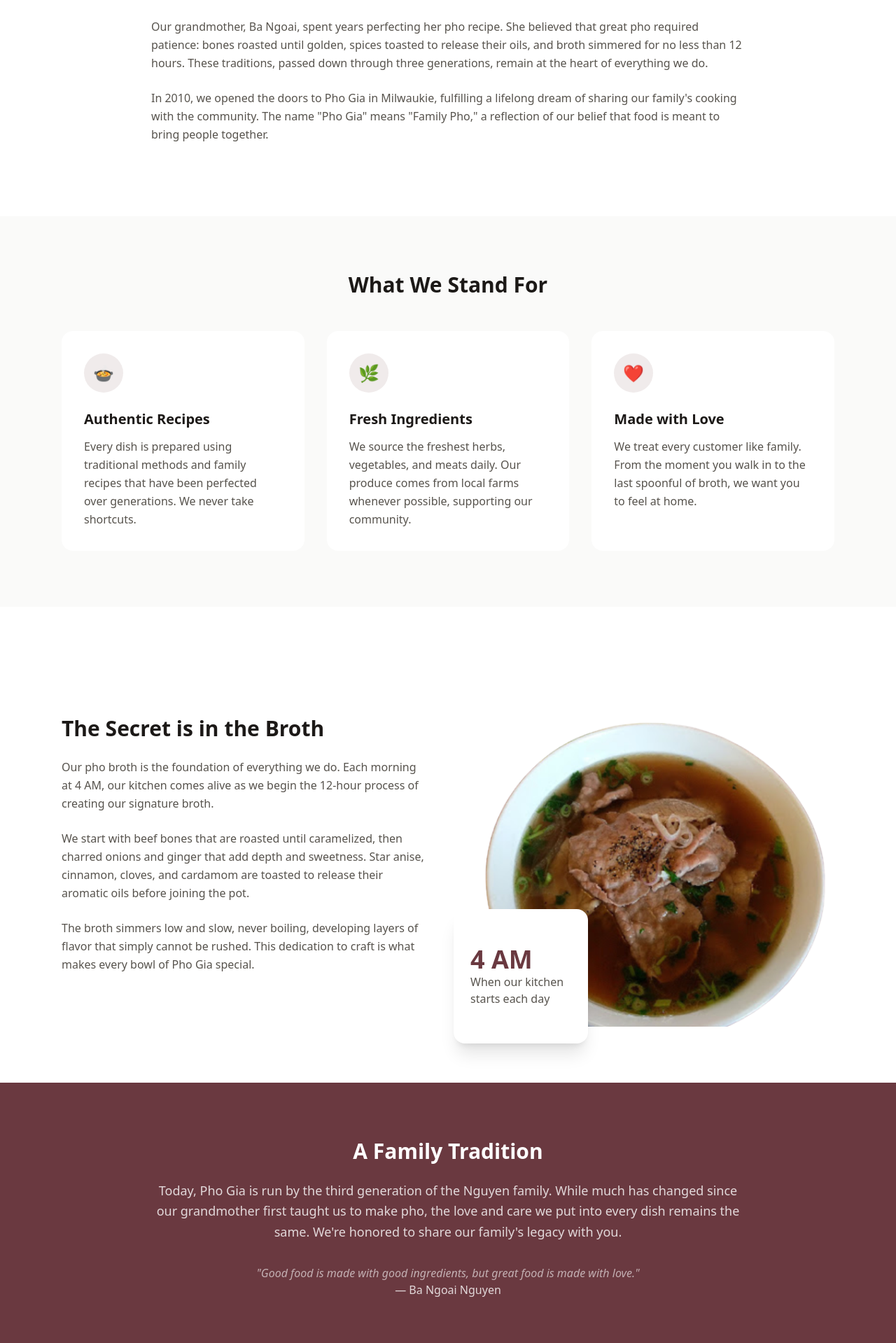
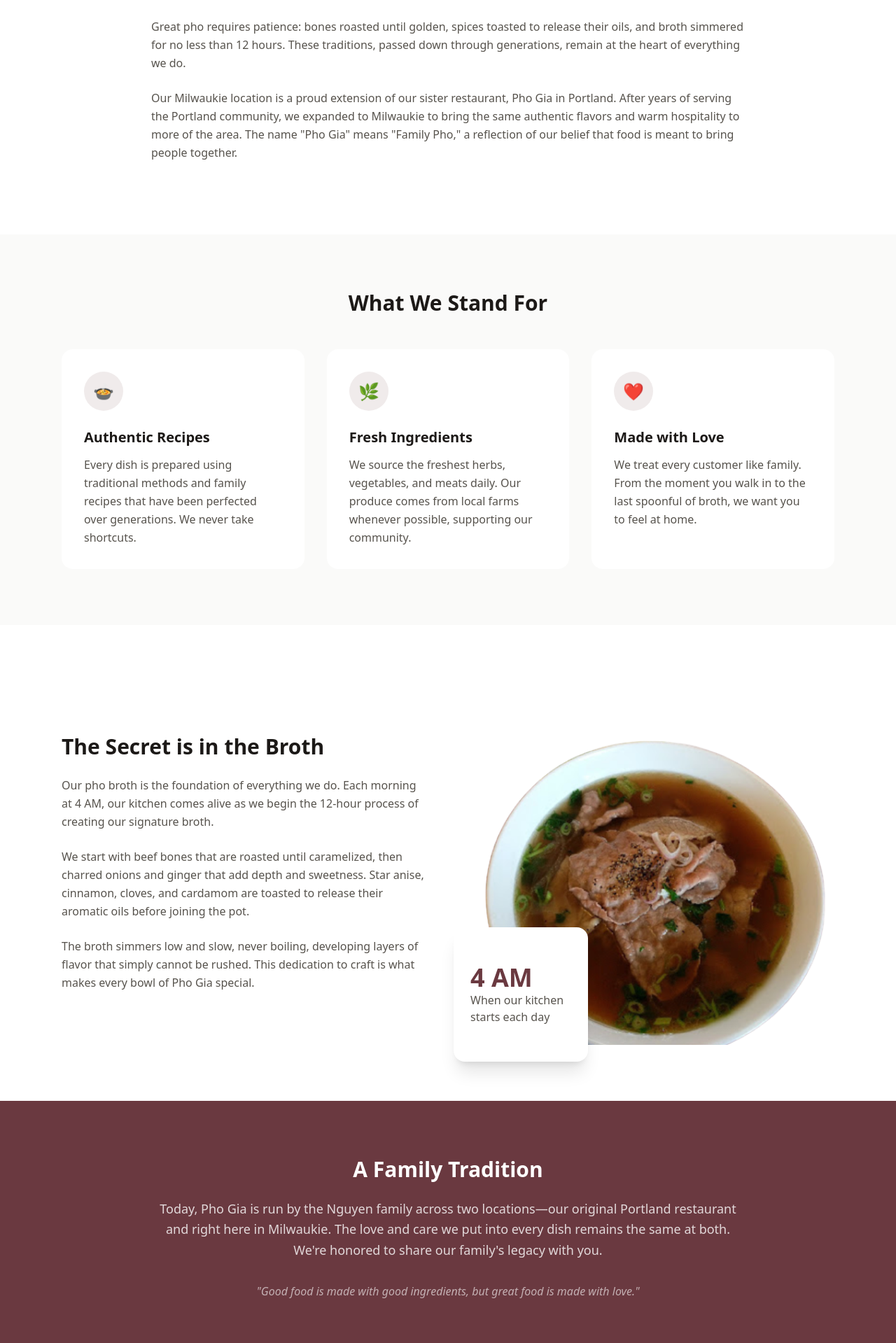
Before and after one commit to vietnguyen-dev/pho-gia, a Next.js app: page /about in a window 1280 px wide. Shown: the part 581-2500 px from the top of the page at 70% size. Built offline with nearby package versions, Linux system fonts and the light colour scheme.

Commit message:
fixing up content

```diff
--- a/app/about/page.tsx
+++ b/app/about/page.tsx
@@ -38,16 +38,17 @@ export default function AboutPage() {
               Vietnamese cuisine.
             </p>
             <p className="text-stone-600 leading-relaxed mb-6">
-              Our grandmother, Ba Ngoai, spent years perfecting her pho recipe. She
-              believed that great pho required patience: bones roasted until golden,
-              spices toasted to release their oils, and broth simmered for no less
-              than 12 hours. These traditions, passed down through three generations,
-              remain at the heart of everything we do.
+              Great pho requires patience: bones roasted until golden, spices
+              toasted to release their oils, and broth simmered for no less than
+              12 hours. These traditions, passed down through generations, remain
+              at the heart of everything we do.
             </p>
             <p className="text-stone-600 leading-relaxed mb-6">
-              In 2010, we opened the doors to Pho Gia in Milwaukie, fulfilling a
-              lifelong dream of sharing our family&apos;s cooking with the community.
-              The name &quot;Pho Gia&quot; means &quot;Family Pho,&quot; a reflection of our belief
+              Our Milwaukie location is a proud extension of our sister
+              restaurant, Pho Gia in Portland. After years of serving the
+              Portland community, we expanded to Milwaukie to bring the same
+              authentic flavors and warm hospitality to more of the area. The
+              name &quot;Pho Gia&quot; means &quot;Family Pho,&quot; a reflection of our belief
               that food is meant to bring people together.
             </p>
           </div>
@@ -152,15 +153,13 @@ export default function AboutPage() {
             A Family Tradition
           </h2>
           <p className="text-white/80 text-lg leading-relaxed mb-8">
-            Today, Pho Gia is run by the third generation of the Nguyen family.
-            While much has changed since our grandmother first taught us to make
-            pho, the love and care we put into every dish remains the same. We&apos;re
+            Today, Pho Gia is run by the Nguyen family across two locations—our
+            original Portland restaurant and right here in Milwaukie. The love
+            and care we put into every dish remains the same at both. We&apos;re
             honored to share our family&apos;s legacy with you.
           </p>
           <p className="text-white/60 italic">
             &quot;Good food is made with good ingredients, but great food is made with love.&quot;
-            <br />
-            <span className="text-white/80 not-italic">— Ba Ngoai Nguyen</span>
           </p>
         </div>
       </section>
--- a/app/page.tsx
+++ b/app/page.tsx
@@ -6,16 +6,19 @@ const featuredDishes = [
     name: "Pho Tai",
     description: "Rice noodle soup with rare beef slices in aromatic broth",
     price: "$14.95",
+    icon: "🍜",
   },
   {
-    name: "Bun Bo Hue",
-    description: "Spicy beef noodle soup with lemongrass and shrimp paste",
-    price: "$15.95",
+    name: "Bun Thit Nuong",
+    description: "Grilled pork over rice vermicelli with fresh herbs and fish sauce",
+    price: "$14.95",
+    icon: "🥢",
   },
   {
     name: "Banh Mi Dac Biet",
     description: "Special combo sandwich with pate, ham, and fresh vegetables",
     price: "$9.95",
+    icon: "🥖",
   },
 ];
 
@@ -89,7 +92,7 @@ export default function Home() {
                 className="group bg-stone-50 rounded-2xl p-8 hover:bg-stone-100 transition-colors"
               >
                 <div className="w-16 h-16 bg-brand/10 rounded-full flex items-center justify-center mb-6">
-                  <span className="text-2xl">🍜</span>
+                  <span className="text-2xl">{dish.icon}</span>
                 </div>
                 <h3 className="text-xl font-bold text-stone-900 mb-2">
                   {dish.name}
```
